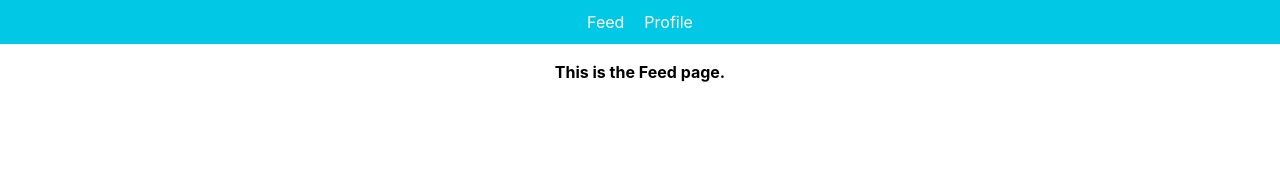
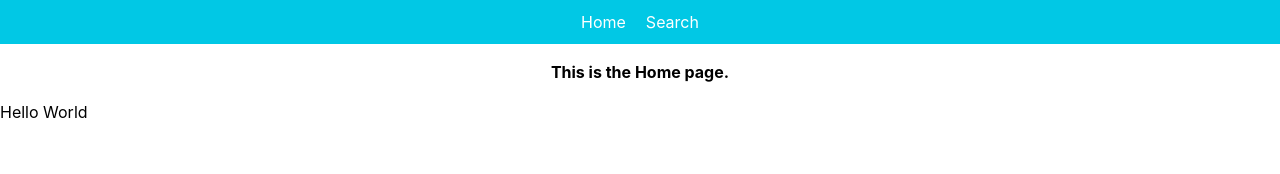
Before and after one commit to mischegoss/bookappvs2, a React (Create React App) app: page / in a window 1280 px wide. Shown: the top 174 px of the page. Built offline with nearby package versions, Linux system fonts and the light colour scheme.

Commit message:
feat:add book, changer and updated SearchButton

```diff
--- a/src/App.js
+++ b/src/App.js
@@ -5,8 +5,8 @@ import SearchButton from './Components/SearchButton';
 
 const NavBar = () => (
   <div className="navbar">
-    <Link to="/">Feed</Link>
-    <Link to="/profile">Profile</Link>
+    <Link to="/">Home</Link>
+    <Link to="/Search">Search</Link>
   </div>
 );
 const Template = ({ title }) => (
@@ -17,21 +17,29 @@ const Template = ({ title }) => (
     </p>
   </div>
 );
-const Feed = (props) => (
-  <Template title="Feed"/>
+const Home = (props) => (
+ <div>
+  <Template title="Home"/>
+  <p> Hello World </p>
+  <SearchButton/>
+</div>
 );
-const Profile = (props) => (
-  <Template title="Profile"/>
+
+const Search = (props) => (
+  <Template title="Search"/>
 );
+
+
 class App extends Component {
   render() {
     return (
       <div>
       <Router history={browserHistory}>
-        <Route path="/" component={Feed}/>
-        <Route path="/profile" component={Profile}/>
+        <Route path="/" component={Home}/>
+        <Route path="/Search" component={Search}/>
+        <Route path="/Search" component={SearchButton}/>
       </Router>
-      <SearchButton/>
+
       </div>
     );
   }
--- a/src/Components/SearchButton.js
+++ b/src/Components/SearchButton.js
@@ -1,10 +1,11 @@
 import React, { Component } from 'react';
 import { Link } from 'react-router';
+
 function SearchButton(props) {
 
 return (
   <div className="open-search">
-              <Link to="/profile">Profile</Link>
+              <Link to="/Search">Search</Link>
             </div>
  )
 };
```
Also changed, not shown: src/Components/Book.js (added, +41 -0 lines), src/Components/Changer.js (added, +20 -0 lines).
